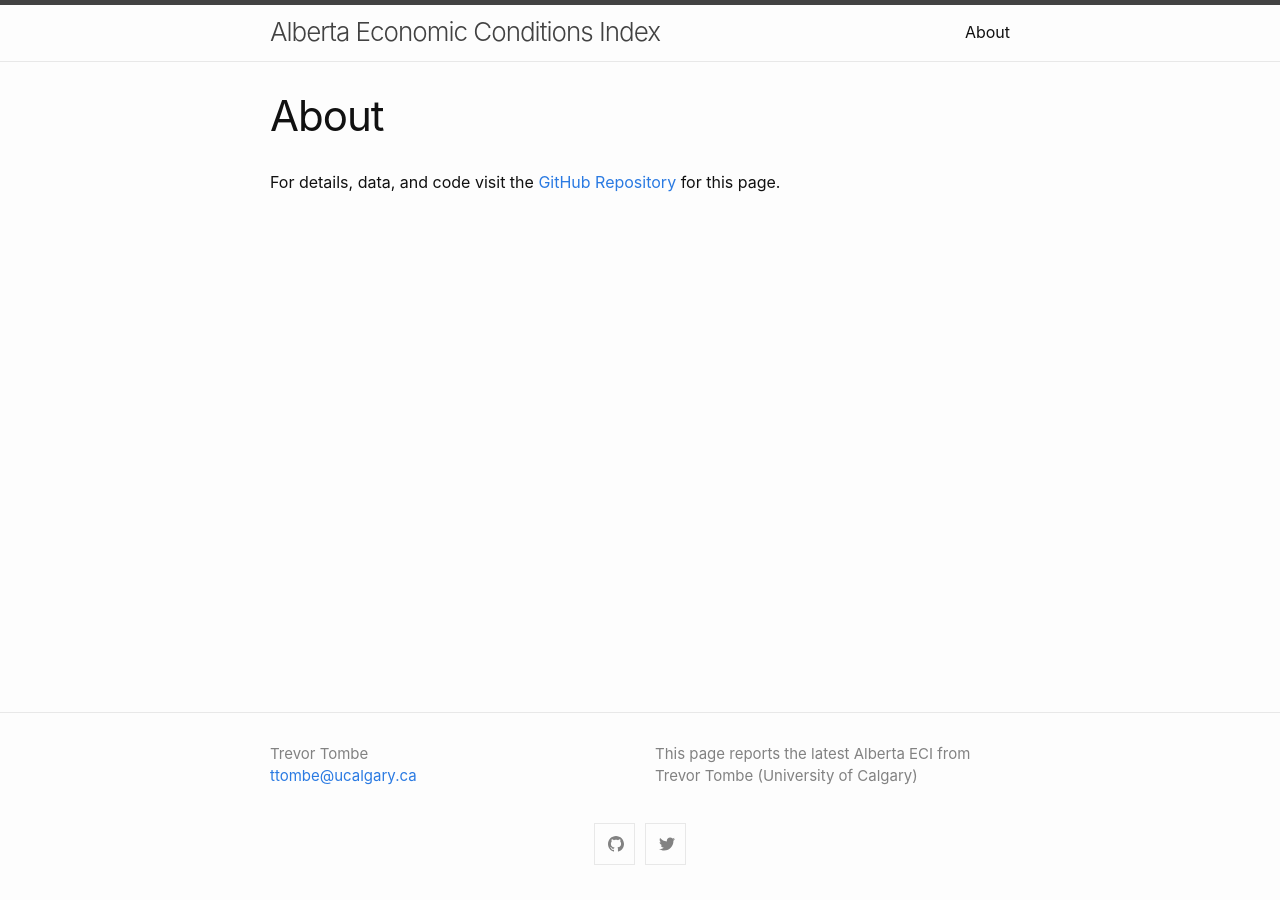
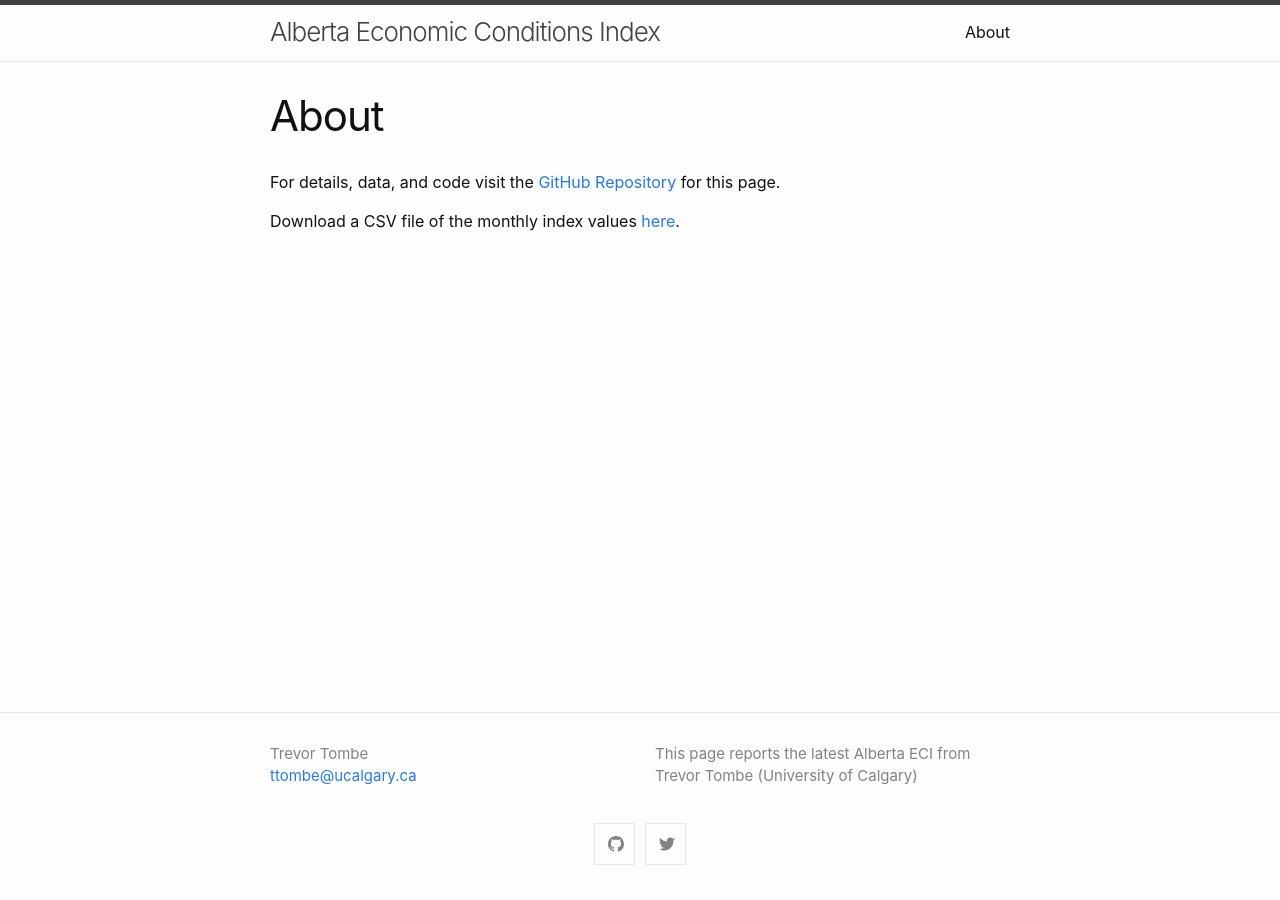
Before and after one commit to trevortombe/alberta_eci, a Jekyll site: the page built from about.md, in a window 1280 px wide. Built offline with Jekyll 4.4.1, drawn with Linux system fonts in a browser that asks for light colours.

Commit message:
Update about.md

```diff
--- a/about.md
+++ b/about.md
@@ -5,3 +5,5 @@ permalink: /about/
 ---
 
 For details, data, and code visit the [GitHub Repository](https://github.com/trevortombe/alberta_eci) for this page.
+
+Download a CSV file of the monthly index values [here](https://github.com/trevortombe/alberta_eci/raw/master/ECI_Index_Data.csv).
```
